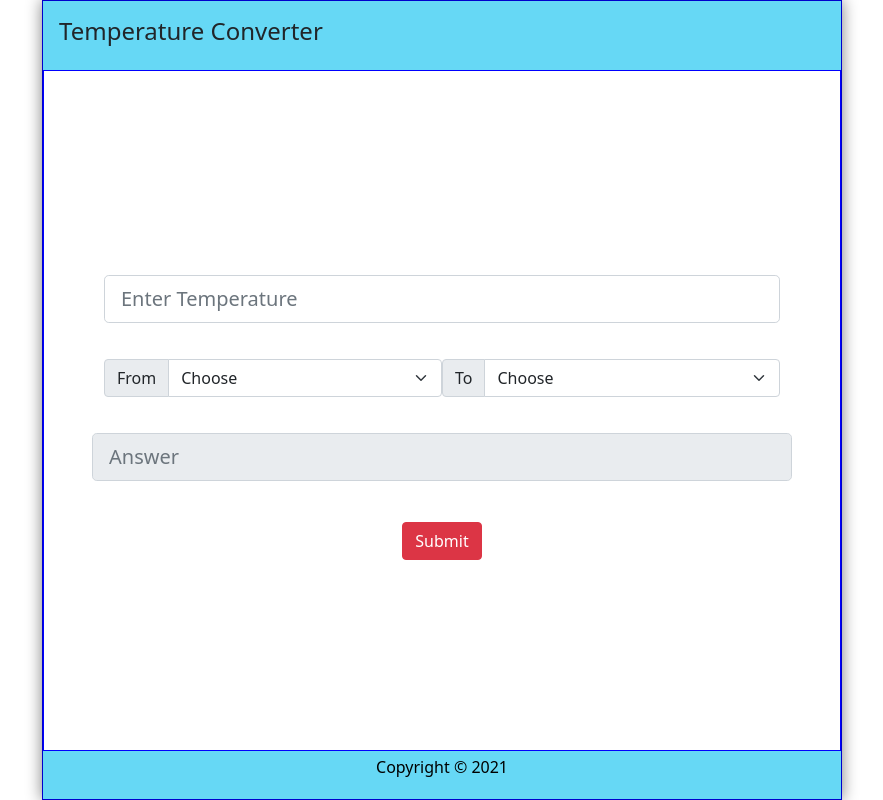
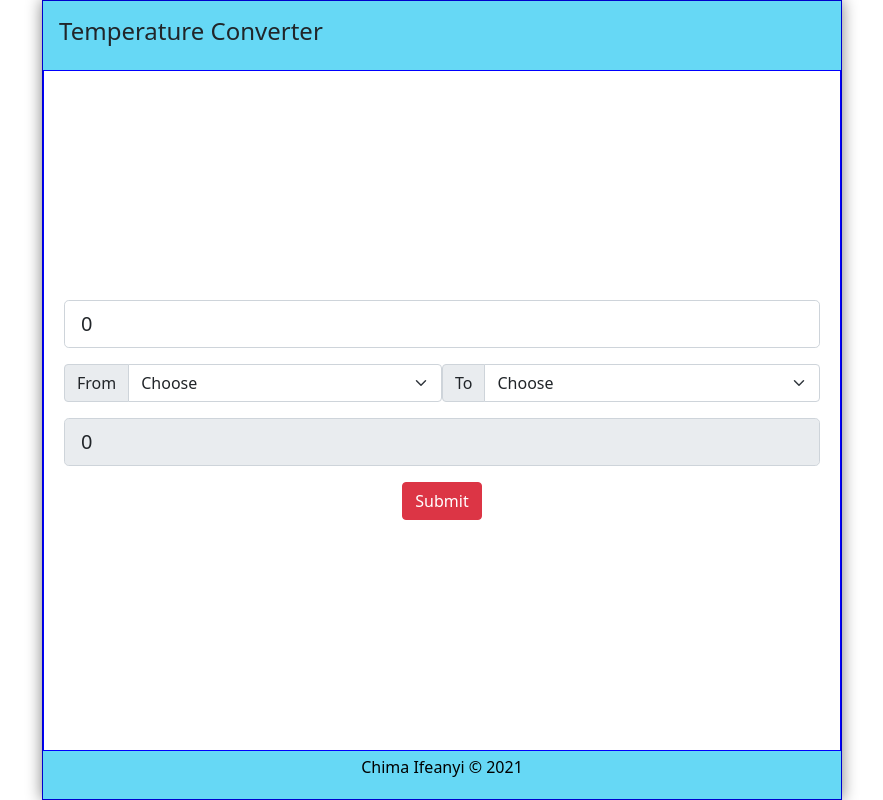
Before and after one commit to MasterIfeanyi/react_temperature, a React (Create React App) app: page / in a window 1280 px wide. Shown: the whole page, without its empty margins (198-1081 px from the left). Built offline with nearby package versions, Linux system fonts and the light colour scheme.

Commit message:
finished the temperature converter

```diff
--- a/src/components/Content.js
+++ b/src/components/Content.js
@@ -1,79 +1,175 @@
 import { useState } from "react"
 // import { bootstrap } from "bootstrap"
 
-const Content = ({onAdd}) => {
+const Content = () => {
 
- const [text, setText] = useState('')
-  const [day, setDay] = useState('')
-  const [reminder, setReminder] = useState(false)
+      const [temperature, setTemperature] = useState(0)
+      const [firstUnit, setFirstUnit] = useState('')
+      const [secondUnit, setSecondUnit] = useState('')
+      const [answer, setAnswer] = useState(0)
 
-  const onSubmit = (e) => {
-    e.preventDefault()
 
-    if (!text) {
-      alert('Please add a task')
-      return
+  const handleSubmit = (firstUnit, secondUnit) => {
+
+
+
+    if (temperature !== "")
+
+
+    if (firstUnit === "celsius" && secondUnit === "fahrenheit") {
+      const value = celToFah()
+      console.log(`value is: ${value}`);
+      setAnswer(value)
+      setFirstUnit("");
+      setSecondUnit("");
+      setTemperature("");
+    } else if (firstUnit === "fahrenheit" && secondUnit === "celsius"){
+      const value = fahToCel()
+      console.log(`value is ${value}`);
+      setAnswer(value)
+      setFirstUnit("");
+      setSecondUnit("");
+      setTemperature("");
+    } else if (firstUnit === "celsius" && secondUnit === "kelvin") {
+      const value = celToKel();
+      console.log(`value is ${value}`);
+      setAnswer(value);
+      setFirstUnit("");
+      setSecondUnit("");
+      setTemperature("");
+    } else if (firstUnit === "kelvin" && secondUnit === "celsius") {
+      const value = kelToCel();
+      console.log(`value is ${value}`);
+      setAnswer(value);
+      setFirstUnit("");
+      setSecondUnit("");
+      setTemperature("");
+    } else if (firstUnit === "fahrenheit" && secondUnit === "kelvin") {
+      const value = fahToKel();
+      console.log(`value is ${value}`);
+      setAnswer(value);
+      setFirstUnit("");
+      setSecondUnit("");
+      setTemperature("");
+    } else if (firstUnit === "kelvin" && secondUnit === "fahrenheit") {
+      const value = kelToFah();
+      console.log(`value is ${value}`);
+      setAnswer(value);
+      setFirstUnit("");
+      setSecondUnit("");
+      setTemperature("");
     }
-
-    onAdd({ text, day, reminder })
-
-    setText('')
-    setDay('')
-    setReminder(false)
   }
 
+
+  function celToFah() {
+    const tempValue = parseInt(temperature);
+
+    let answer;
+    answer = Math.round((tempValue * 9 / 5 ) + 32);
+
+    return answer
+  }
+
+  function fahToCel() {
+    const tempValue = parseInt(temperature);
+
+    let answer;
+    answer = Math.round((tempValue - 32) * 5/9);
+
+    return answer
+  }
+
+  function celToKel() {
+     const tempValue = parseInt(temperature);
+
+     let answer;
+     answer = Math.round((tempValue + 273.15));
+
+     return answer;
+  }
+
+
+  function kelToCel() {
+      const tempValue = parseInt(temperature);
+
+      let answer;
+      answer = Math.round(tempValue - 273.15);
+
+      return answer;
+  }
+
+  function fahToKel() {
+      const tempValue = parseInt(temperature);
+
+      let answer;
+      answer = Math.round((tempValue - 32) * 5/9 + 273.15);
+
+      return answer;
+  }
+
+  function kelToFah() {
+      const tempValue = parseInt(temperature);
+
+      let answer;
+      answer = Math.round((tempValue - 273.15) * 9/5 + 32);
+
+      return answer;
+  }
+
+
+
     return (
-      <section className="p-5">
-        <div className="container" onSubmit={onSubmit}>
+      <section className="p-2">
+        <div className="container">
           <div className="input-group input-group-lg mb-3">
 
             <input
               className="form-control"
               type="number"
               placeholder="Enter Temperature"
-              value={text}
-              onChange={(e) => setText(e.target.value)}
+              value={temperature}
+              onChange={(e) => setTemperature(e.target.value)}
             />
           </div>
 
-          <div className="d-flex align-items-center justify-content-between">
-            <div className="input-group mb-3">
+          <div className="d-flex align-items-center justify-content-between mb-3">
+            <div className="input-group">
               <label
                 htmlFor=""
                 className="input-group-text"
-                for="inputGroupSelect01"
               >
                 From
               </label>
-              <select name="" className="form-select" id="inputGroupSelect01">
-                <option value="" selected>
+              <select onChange={(e) => setFirstUnit(e.target.value)}
+                className="form-select" id="inputGroupSelect01">
+                <option value="">
                   Choose
                 </option>
-                <option value="">Fahrenheit</option>
-                <option value="">Celsius</option>
-                <option value="">Kelvin</option>
+                <option>fahrenheit</option>
+                <option>celsius</option>
+                <option>kelvin</option>
               </select>
             </div>
 
-            <div className="input-group mb-3">
+            <div className="input-group">
               <label
                 htmlFor=""
                 className="input-group-text"
-                for="inputGroupSelect01"
               >
                 To
               </label>
-              <select name="" className="form-select" id="inputGroupSelect01">
-                <option value="" selected>
+              <select onChange={(e) => setSecondUnit(e.target.value)} className="form-select" id="inputGroupSelect01">
+                <option value="">
                   Choose
                 </option>
-                <option value="">Fahrenheit</option>
-                <option value="">Celsius</option>
-                <option value="">Kelvin</option>
+                <option>fahrenheit</option>
+                <option>celsius</option>
+                <option>kelvin</option>
               </select>
             </div>
           </div>
-        </div>
+
 
         <div className="input-group input-group-lg mb-3 me-auto">
 
@@ -81,12 +177,14 @@ const Content = ({onAdd}) => {
             className="form-control"
             type="number"
             placeholder="Answer"
-            value={text}
+            value={answer}
             readOnly
           />
         </div>
-
-        <button type="submit" className="btn btn-danger">Submit</button>
+      </div>
+        <button type="button" onClick={() => handleSubmit(firstUnit, secondUnit)} className="btn btn-danger">
+          Submit
+        </button>
       </section>
     );
 }
--- a/src/components/Footer.js
+++ b/src/components/Footer.js
@@ -4,7 +4,7 @@ const Footer = () => {
 
     return (
         <footer>
-            <p>Copyright &copy; {today.getFullYear()}</p>
+            <p>Chima Ifeanyi &copy; {today.getFullYear()}</p>
         </footer>
     )
 }
--- a/src/index.css
+++ b/src/index.css
@@ -80,127 +80,3 @@ footer {
   display: grid;
   place-content: center;
 }
-
-/* .container {
-  max-width: 500px;
-  flex-grow: 1;
-  width: 100%;
-  margin: 0px;
-  margin: 30px auto;
-  overflow: auto;
-  height: 100%;
-  min-height: 300px;
-  border: 1px solid steelblue;
-  padding: 30px;
-  border-radius: 5px;
-} */
-
-
-
-/*
-.header {
-  display: flex;
-  flex-direction: column;
-  justify-content: center;
-  align-items: center;
-  margin: 20px auto;
-  text-align: center;
-  padding: 20px 0;
-  border: 2px solid black;
-}
-
-.header{
-    text-align: center;
-    padding: 20px 0;
-}
-
-.header h1{
-    margin: 0 0 10px 0;
-}
-
-
-.header select {
-    font-size: 1rem;
-} */
-
-
-
-
-.btn {
-  display: inline-block;
-  background: #000;
-  color: #fff;
-  border: none;
-  padding: 10px 20px;
-  margin: 5px;
-  border-radius: 5px;
-  cursor: pointer;
-  text-decoration: none;
-  font-size: 15px;
-  font-family: inherit;
-}
-
-.btn:focus {
-  outline: none;
-}
-
-.btn:active {
-  transform: scale(0.98);
-}
-
-.btn-block {
-  display: block;
-  width: 100%;
-}
-
-.task {
-  background: #f4f4f4;
-  margin: 5px;
-  padding: 10px 20px;
-  cursor: pointer;
-}
-
-.task.reminder {
-  border-left: 5px solid green;
-}
-
-.task h3 {
-  display: flex;
-  align-items: center;
-  justify-content: space-between;
-}
-
-.add-form {
-  margin-bottom: 40px;
-}
-
-.form-control {
-  margin: 20px 0;
-}
-
-.form-control label {
-  display: block;
-}
-
-.form-control input {
-  width: 100%;
-  height: 40px;
-  margin: 5px;
-  padding: 3px 7px;
-  font-size: 17px;
-}
-
-.form-control-check {
-  display: flex;
-  align-items: center;
-  justify-content: space-between;
-}
-
-.form-control-check label {
-  flex: 1;
-}
-
-.form-control-check input {
-  flex: 2;
-  height: 20px;
-}
```
